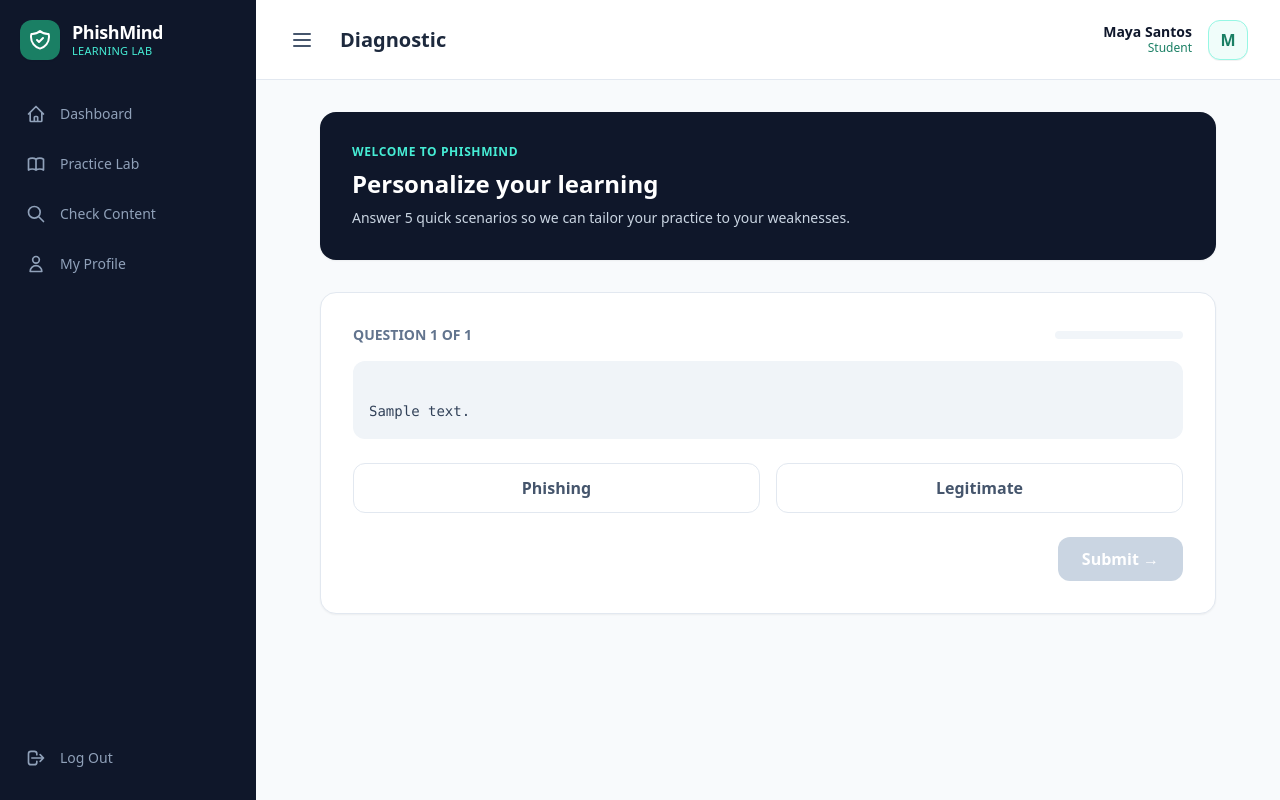
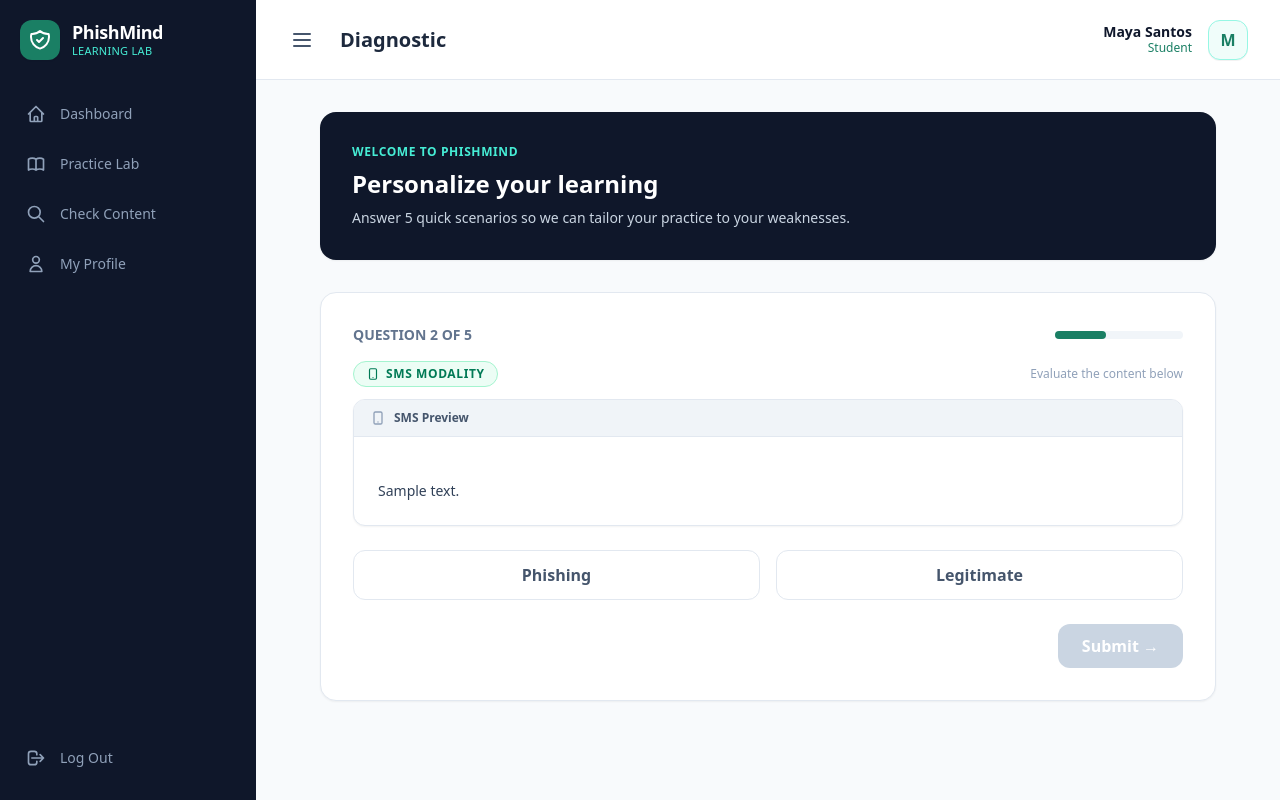
Before and after one commit to jlgemz/PhishMind, a Laravel app: template resources/views/learning/diagnostic.blade.php in a window 1280 px wide. Run offline with Laravel 12, Linux system fonts and the light colour scheme; the template is opened without the code that fills it: most values are stand-ins (such as "Sample title", 1, 10 or a date in 2020); style sheets or scripts are compiled from the project's sources; some libraries are stand-ins or nearby versions.

Commit message:
Fix diagnostic to guarantee 5 questions across URL, Email, and SMS modalities

```diff
--- a/resources/views/learning/diagnostic.blade.php
+++ b/resources/views/learning/diagnostic.blade.php
@@ -12,14 +12,33 @@
         @foreach($questions as $index => $scenario)
         <div class="bg-white rounded-2xl border border-slate-200 p-5 sm:p-8 shadow-xs {{ $index > 0 ? 'hidden' : '' }}" data-index="{{ $index }}">
             <div class="flex justify-between items-center mb-4">
-                <p class="text-xs sm:text-sm font-bold text-slate-500">QUESTION {{ $index + 1 }} OF {{ $questions->count() }}</p>
+                <p class="text-xs sm:text-sm font-bold text-slate-500">QUESTION {{ ($answeredCount ?? 0) + $index + 1 }} OF 5</p>
                 <div class="w-24 sm:w-32 bg-slate-100 rounded-full h-2">
-                    <div class="bg-brand-teal h-2 rounded-full" style="width: {{ round((($index) / $questions->count()) * 100) }}%"></div>
+                    <div class="bg-brand-teal h-2 rounded-full" style="width: {{ round(((($answeredCount ?? 0) + $index + 1) / 5) * 100) }}%"></div>
                 </div>
             </div>
 
+            <div class="mb-3 flex items-center justify-between">
+                <span class="inline-flex items-center gap-1.5 px-3 py-1 rounded-full text-xs font-bold uppercase tracking-wider
+                    {{ $scenario->type === 'URL / Web Phishing' ? 'bg-blue-50 text-blue-700 border border-blue-200' :
+                       ($scenario->type === 'Email Phishing' ? 'bg-amber-50 text-amber-700 border border-amber-200' :
+                       'bg-emerald-50 text-emerald-700 border border-emerald-200') }}">
+                    @if($scenario->type === 'URL / Web Phishing')
+                        <svg class="w-3.5 h-3.5" fill="none" stroke="currentColor" viewBox="0 0 24 24"><path stroke-linecap="round" stroke-linejoin="round" stroke-width="2" d="M21 12a9 9 0 01-9 9m9-9a9 9 0 00-9-9m9 9H3m9 9a9 9 0 01-9-9m9 9c1.657 0 3-4.03 3-9s-1.343-9-3-9m0 18c-1.657 0-3-4.03-3-9s1.343-9 3-9m-9 9a9 9 0 019-9"></path></svg>
+                        URL Modality
+                    @elseif($scenario->type === 'Email Phishing')
+                        <svg class="w-3.5 h-3.5" fill="none" stroke="currentColor" viewBox="0 0 24 24"><path stroke-linecap="round" stroke-linejoin="round" stroke-width="2" d="M3 8l7.89 5.26a2 2 0 002.22 0L21 8M5 19h14a2 2 0 002-2V7a2 2 0 00-2-2H5a2 2 0 00-2 2v10a2 2 0 002 2z"></path></svg>
+                        Email Modality
+                    @else
+                        <svg class="w-3.5 h-3.5" fill="none" stroke="currentColor" viewBox="0 0 24 24"><path stroke-linecap="round" stroke-linejoin="round" stroke-width="2" d="M12 18h.01M8 21h8a2 2 0 002-2V5a2 2 0 00-2-2H8a2 2 0 00-2 2v14a2 2 0 002 2z"></path></svg>
+                        SMS Modality
+                    @endif
+                </span>
+                <span class="text-xs text-slate-400 font-medium">Evaluate the content below</span>
+            </div>
+
             @php
-                $isUrl = str_starts_with(trim($scenario->content), 'http://') || str_starts_with(trim($scenario->content), 'https://') || $scenario->type === 'URL / Web Phishing';
+                $isUrl = $scenario->type === 'URL / Web Phishing' || str_starts_with(trim($scenario->content), 'http://') || str_starts_with(trim($scenario->content), 'https://');
             @endphp
             @if($isUrl)
                 <div class="mb-6 bg-white rounded-xl border border-slate-200 overflow-hidden shadow-xs">
@@ -37,9 +56,25 @@
                         </div>
                     </div>
                 </div>
+            @elseif($scenario->type === 'Email Phishing')
+                <div class="bg-white rounded-xl border border-slate-200 overflow-hidden shadow-xs mb-6">
+                    <div class="bg-[#f0f4f8] border-b border-slate-200 px-4 py-2.5 flex items-center gap-2 text-xs font-semibold text-slate-600">
+                        <svg class="w-4 h-4 text-slate-400" fill="none" stroke="currentColor" viewBox="0 0 24 24"><path stroke-linecap="round" stroke-linejoin="round" stroke-width="2" d="M3 8l7.89 5.26a2 2 0 002.22 0L21 8M5 19h14a2 2 0 002-2V7a2 2 0 00-2-2H5a2 2 0 00-2 2v10a2 2 0 002 2z"></path></svg>
+                        Email Preview
+                    </div>
+                    <div class="p-4 sm:p-6 text-xs sm:text-sm text-slate-700 font-mono leading-relaxed whitespace-pre-line break-words overflow-x-auto">
+                        {{ $scenario->content }}
+                    </div>
+                </div>
             @else
-                <div class="bg-[#f0f4f8] p-4 rounded-xl text-xs sm:text-sm text-slate-700 font-mono leading-relaxed whitespace-pre-line break-words mb-6 overflow-x-auto">
-                    {{ $scenario->content }}
+                <div class="bg-white rounded-xl border border-slate-200 overflow-hidden shadow-xs mb-6">
+                    <div class="bg-[#f0f4f8] border-b border-slate-200 px-4 py-2.5 flex items-center gap-2 text-xs font-semibold text-slate-600">
+                        <svg class="w-4 h-4 text-slate-400" fill="none" stroke="currentColor" viewBox="0 0 24 24"><path stroke-linecap="round" stroke-linejoin="round" stroke-width="2" d="M12 18h.01M8 21h8a2 2 0 002-2V5a2 2 0 00-2-2H8a2 2 0 00-2 2v14a2 2 0 002 2z"></path></svg>
+                        SMS Preview
+                    </div>
+                    <div class="p-4 sm:p-6 text-xs sm:text-sm text-slate-700 whitespace-pre-line break-words overflow-x-auto">
+                        {{ $scenario->content }}
+                    </div>
                 </div>
             @endif
 
```
Also changed, not shown: app/Http/Controllers/DiagnosticController.php (+121 -31 lines), database/migrations/2026_11_21_014500_seed_multimodal_diagnostic_scenarios.php (added).
